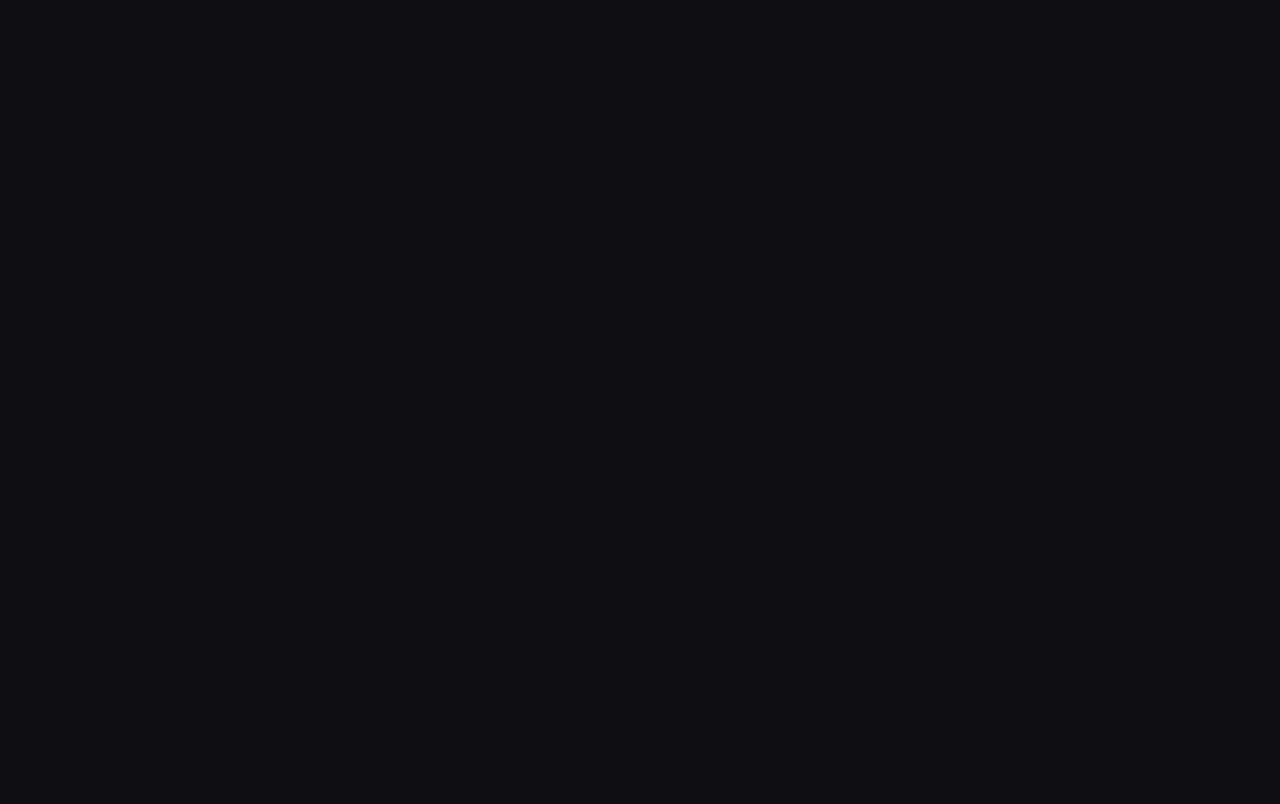
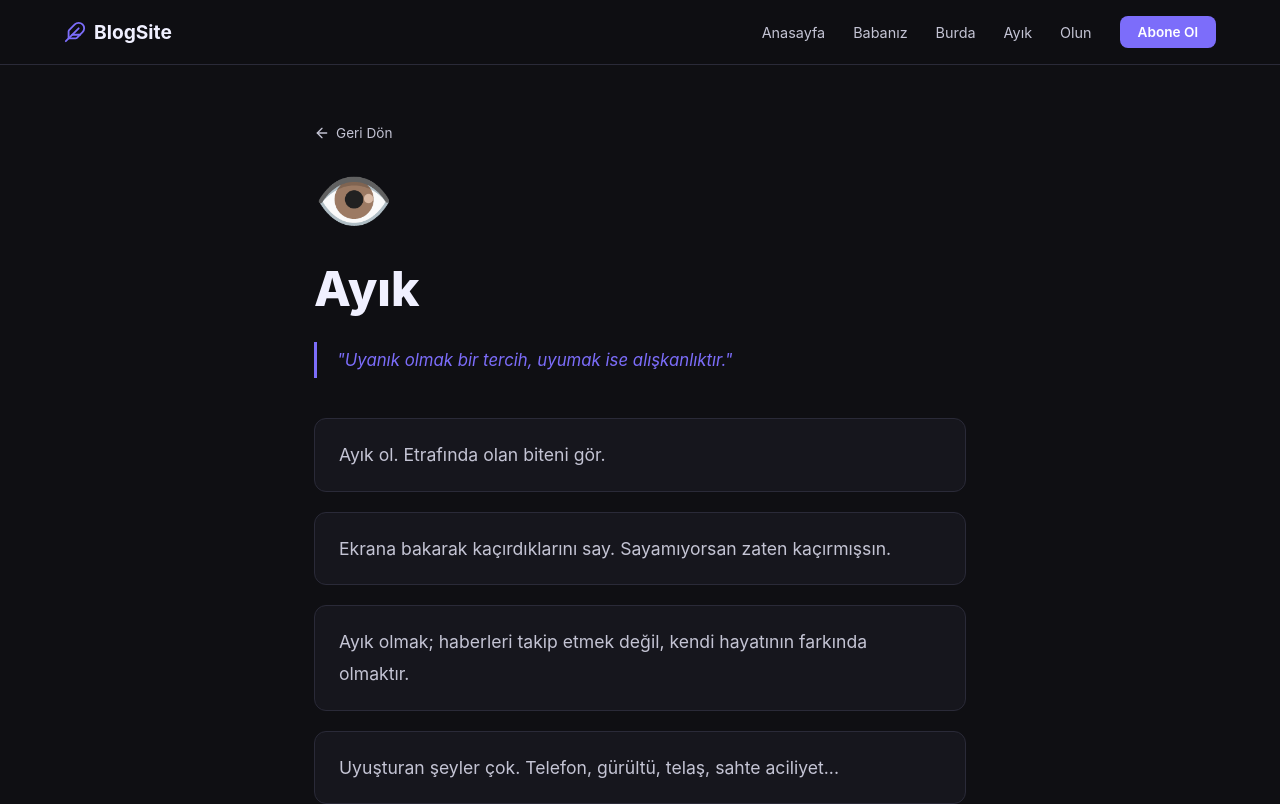
Before and after one commit to deletedark2/blog-site, a React (Vite) app: page /ayik in a window 1280 px wide. Before the commit this address had no page. Shown: the top 804 px of the page. Built offline with nearby package versions, Linux system fonts and the light colour scheme.

Commit message:
navbar sayfalari eklendi

```diff
--- a/src/App.css
+++ b/src/App.css
@@ -1010,3 +1010,49 @@ a { color: inherit; text-decoration: none; }
   .form-row .field-sm { flex: 1; }
   .grid-loading { grid-template-columns: 1fr; }
 }
+
+/* ===== STATIC PAGES ===== */
+.static-page {
+  max-width: 700px;
+  margin: 0 auto;
+  padding: 60px 24px 80px;
+}
+
+.static-page-inner { }
+
+.static-emoji {
+  font-size: 4rem;
+  margin-bottom: 20px;
+}
+
+.static-page h1 {
+  font-size: clamp(2rem, 5vw, 3rem);
+  font-weight: 800;
+  color: var(--text-h);
+  margin-bottom: 24px;
+}
+
+.static-quote {
+  border-left: 3px solid var(--accent);
+  padding: 8px 0 8px 20px;
+  color: var(--accent);
+  font-style: italic;
+  font-size: 1.05rem;
+  margin-bottom: 40px;
+}
+
+.static-content {
+  display: flex;
+  flex-direction: column;
+  gap: 20px;
+}
+
+.static-content p {
+  font-size: 1.1rem;
+  line-height: 1.8;
+  color: var(--text);
+  padding: 20px 24px;
+  background: var(--bg2);
+  border: 1px solid var(--border);
+  border-radius: var(--radius);
+}
--- a/src/App.jsx
+++ b/src/App.jsx
@@ -8,6 +8,7 @@ import Footer from './components/Footer'
 import ProtectedRoute from './components/ProtectedRoute'
 import LoginPage from './pages/LoginPage'
 import AdminPage from './pages/AdminPage'
+import StaticPage from './pages/StaticPage'
 import './App.css'
 
 function Home() {
@@ -20,12 +21,26 @@ function Home() {
   )
 }
 
+function Layout({ children }) {
+  return (
+    <>
+      <Navbar />
+      <main>{children}</main>
+      <Footer />
+    </>
+  )
+}
+
 export default function App() {
   return (
     <BrowserRouter>
       <Routes>
-        <Route path="/" element={<><Navbar /><main><Home /></main><Footer /></>} />
-        <Route path="/post/:id" element={<><Navbar /><main><PostDetail /></main><Footer /></>} />
+        <Route path="/" element={<Layout><Home /></Layout>} />
+        <Route path="/post/:id" element={<Layout><PostDetail /></Layout>} />
+        <Route path="/babaniz" element={<Layout><StaticPage slug="babaniz" /></Layout>} />
+        <Route path="/burda" element={<Layout><StaticPage slug="burda" /></Layout>} />
+        <Route path="/ayik" element={<Layout><StaticPage slug="ayik" /></Layout>} />
+        <Route path="/olun" element={<Layout><StaticPage slug="olun" /></Layout>} />
         <Route path="/login" element={<LoginPage />} />
         <Route path="/admin" element={
           <ProtectedRoute>
--- a/src/components/Navbar.jsx
+++ b/src/components/Navbar.jsx
@@ -1,24 +1,31 @@
 import { useState } from 'react';
+import { Link } from 'react-router-dom';
 import { Menu, X, Feather } from 'lucide-react';
+
+const links = [
+  { label: 'Anasayfa', to: '/' },
+  { label: 'Babanız', to: '/babaniz' },
+  { label: 'Burda', to: '/burda' },
+  { label: 'Ayık', to: '/ayik' },
+  { label: 'Olun', to: '/olun' },
+];
 
 export default function Navbar() {
   const [open, setOpen] = useState(false);
 
-  const links = ['Anasayfa', 'Babanız', 'Burda', 'Ayık', 'Olun'];
-
   return (
     <header className="navbar">
       <div className="navbar-inner">
-        <a href="#" className="brand">
+        <Link to="/" className="brand">
           <Feather size={22} />
           <span>BlogSite</span>
-        </a>
+        </Link>
 
         <nav className={`nav-links ${open ? 'open' : ''}`}>
           {links.map((l) => (
-            <a key={l} href="#" onClick={() => setOpen(false)}>
-              {l}
-            </a>
+            <Link key={l.to} to={l.to} onClick={() => setOpen(false)}>
+              {l.label}
+            </Link>
           ))}
           <a href="#newsletter" className="btn-nav" onClick={() => setOpen(false)}>
             Abone Ol
--- /dev/null
+++ b/src/pages/StaticPage.jsx
@@ -0,0 +1,79 @@
+import { Link } from 'react-router-dom'
+import { ArrowLeft } from 'lucide-react'
+
+const pages = {
+  babaniz: {
+    title: 'Babanız',
+    emoji: '👨',
+    content: [
+      'Babanız burada. Evet, tam burada. Gözünüzün içine bakıyor.',
+      'Yıllarca "büyüyünce ne olacaksın?" diye sordu. Cevabı hâlâ bekliyoruz.',
+      'Sabah 6\'da kalkar, geceye kadar çalışır. Yorgun gözlerle eve gelir, yine de "nasılsınız" diye sorar.',
+      'Bir baba, söylemediği bin şeyi yaşadığı her gün gösterir.',
+      'O sizi seviyor. Belki söylemiyor. Ama her sabah kalktığında siz için kalıyor.',
+    ],
+    quote: '"En büyük yatırım, bir babanın çocuğuna ayırdığı zamandır."',
+  },
+  burda: {
+    title: 'Burda',
+    emoji: '📍',
+    content: [
+      'Burdasın. Bu anın içindesin. Bunu bir dakika fark et.',
+      'Geçmiş bitti. Gelecek henüz gelmedi. Geriye sadece şu an kalıyor.',
+      'Telefonu bırak. Etrafına bak. Yanındaki insanlar bir gün olmayacak.',
+      'Babanın sesi, annenin elleri, arkadaşının kahkahası — bunlar geçici.',
+      '"Burda" olmak, zihnini şu ana getirmektir. Başka bir yere değil.',
+    ],
+    quote: '"Şu an burada olmak, en nadir bulunan lükslerden biridir."',
+  },
+  ayik: {
+    title: 'Ayık',
+    emoji: '👁️',
+    content: [
+      'Ayık ol. Etrafında olan biteni gör.',
+      'Ekrana bakarak kaçırdıklarını say. Sayamıyorsan zaten kaçırmışsın.',
+      'Ayık olmak; haberleri takip etmek değil, kendi hayatının farkında olmaktır.',
+      'Uyuşturan şeyler çok. Telefon, gürültü, telaş, sahte aciliyet...',
+      'Babanın verdiği sözü hatırlıyor musun? O ayıktı. Sen de ol.',
+    ],
+    quote: '"Uyanık olmak bir tercih, uyumak ise alışkanlıktır."',
+  },
+  olun: {
+    title: 'Olun',
+    emoji: '🌱',
+    content: [
+      'Ne olun? Her şey olun. Ama önce insan olun.',
+      'Sözünüzün arkasında duran biri olun.',
+      'Yanınızdaki insanı küçük düşürmeyen biri olun.',
+      'Hata yapın, kabul edin, düzeltin. Tekrar deneyin. Bu yeter.',
+      'Babanız ne dediyse, en azından onu deneyin. "Olun" dedi çünkü.',
+    ],
+    quote: '"İnsan olmak kolay, iyi insan olmak sanattır."',
+  },
+}
+
+export default function StaticPage({ slug }) {
+  const page = pages[slug]
+  if (!page) return null
+
+  return (
+    <div className="static-page">
+      <div className="static-page-inner">
+        <Link to="/" className="back-link">
+          <ArrowLeft size={16} /> Geri Dön
+        </Link>
+
+        <div className="static-emoji">{page.emoji}</div>
+        <h1>{page.title}</h1>
+
+        <blockquote className="static-quote">{page.quote}</blockquote>
+
+        <div className="static-content">
+          {page.content.map((p, i) => (
+            <p key={i}>{p}</p>
+          ))}
+        </div>
+      </div>
+    </div>
+  )
+}
```
